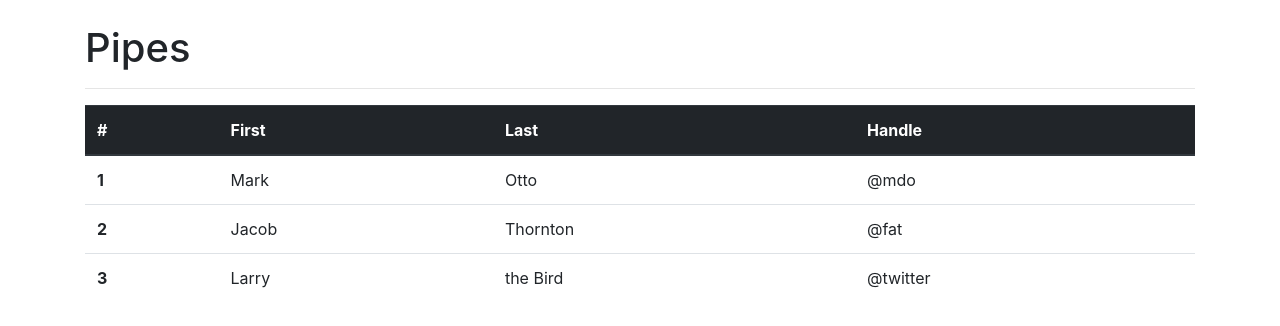
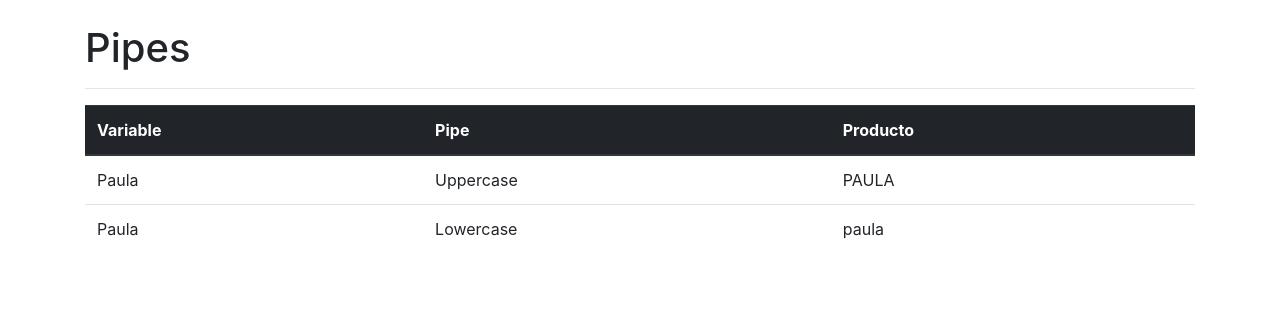
Before and after one commit to Pauliih/pipes_angular, an Angular app: page / in a window 1280 px wide. Shown: the top 326 px of the page. Built offline with nearby package versions, Linux system fonts and the light colour scheme.

Commit message:
pipes uppercase + lowercase

```diff
--- a/src/app/app.component.html
+++ b/src/app/app.component.html
@@ -6,30 +6,21 @@
     <table class="table">
         <thead class="thead-dark">
             <tr>
-                <th scope="col">#</th>
-                <th scope="col">First</th>
-                <th scope="col">Last</th>
-                <th scope="col">Handle</th>
+                <th scope="col">Variable</th>
+                <th scope="col">Pipe</th>
+                <th scope="col">Producto</th>
             </tr>
         </thead>
         <tbody>
             <tr>
-                <th scope="row">1</th>
-                <td>Mark</td>
-                <td>Otto</td>
-                <td>@mdo</td>
+                <td>{{nombre}}</td>
+                <td>Uppercase</td>
+                <td>{{nombre | uppercase}}</td>
             </tr>
             <tr>
-                <th scope="row">2</th>
-                <td>Jacob</td>
-                <td>Thornton</td>
-                <td>@fat</td>
-            </tr>
-            <tr>
-                <th scope="row">3</th>
-                <td>Larry</td>
-                <td>the Bird</td>
-                <td>@twitter</td>
+                <td>{{nombre}}</td>
+                <td>Lowercase</td>
+                <td>{{nombre | lowercase}}</td>
             </tr>
         </tbody>
     </table>
--- a/src/app/app.component.ts
+++ b/src/app/app.component.ts
@@ -7,4 +7,5 @@ import { Component } from '@angular/core';
 })
 export class AppComponent {
   title = 'Pipes';
+  nombre: String = 'Paula';
 }
```
Also changed, not shown: 1 other file (tests, documents, lock files or other folders).
